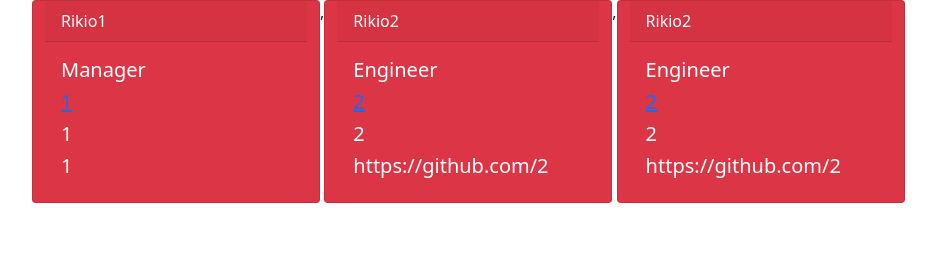
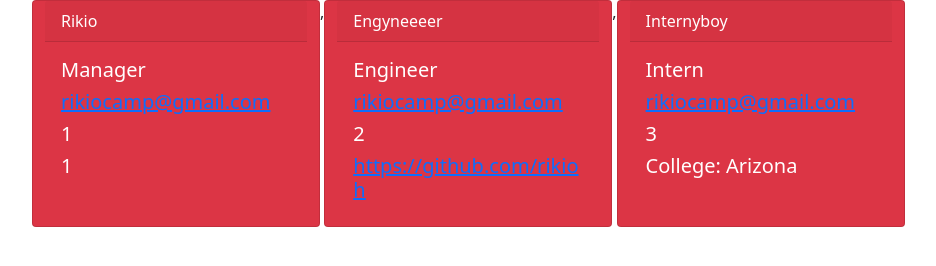
Before and after one commit to rikioh/teamgenerator, a website: page index.html in a window 1280 px wide. Shown: the whole page, without its empty margins (38-974 px from the left). Drawn offline with nearby package versions, Linux system fonts and the light colour scheme.

Commit message:
finalized index.js working

```diff
--- a/index.html
+++ b/index.html
@@ -13,28 +13,28 @@
     <div id="employeeRows">
         <div class ="row">
             <div class="card text-white bg-danger mb-3" style="max-width: 18rem;">
-        <div class="card-header">Rikio1</div>
+        <div class="card-header">Rikio</div>
         <div class="card-body">
             <h5 class="card-title">Manager</h5>
-            <h5 class="card-title"><a href="mailto:1">1</a></h5>
+            <h5 class="card-title"><a href="mailto:rikiocamp@gmail.com">rikiocamp@gmail.com</a></h5>
             <h5 class="card-title">1</h5>
             <h5 class="card-title">1</h5>
         </div>
     </div>,<div class="card text-white bg-danger mb-3" style="max-width: 18rem;">
-<div class="card-header">Rikio2</div>
+<div class="card-header">Engyneeeer</div>
 <div class="card-body">
     <h5 class="card-title">Engineer</h5>
-    <h5 class="card-title"><a href="mailto:2">2</a></h5>
+    <h5 class="card-title"><a href="mailto:rikiocamp@gmail.com">rikiocamp@gmail.com</a></h5>
     <h5 class="card-title">2</h5>
-    <h5 class="card-title"><a href="https://github.com/2"></a>https://github.com/2</h5>
+    <h5 class="card-title"><a href="https://github.com/rikioh">https://github.com/rikioh</a></h5>
 </div>
 </div>,<div class="card text-white bg-danger mb-3" style="max-width: 18rem;">
-<div class="card-header">Rikio2</div>
+<div class="card-header">Internyboy</div>
 <div class="card-body">
-    <h5 class="card-title">Engineer</h5>
-    <h5 class="card-title"><a href="mailto:2">2</a></h5>
-    <h5 class="card-title">2</h5>
-    <h5 class="card-title"><a href="https://github.com/2"></a>https://github.com/2</h5>
+    <h5 class="card-title">Intern</h5>
+    <h5 class="card-title"><a href="mailto:rikiocamp@gmail.com">rikiocamp@gmail.com</a></h5>
+    <h5 class="card-title">3</h5>
+    <h5 class="card-title">College: Arizona</h5>
 </div>
 </div>
         </div>
```
Also changed, not shown: index.js (+8 -17 lines).
